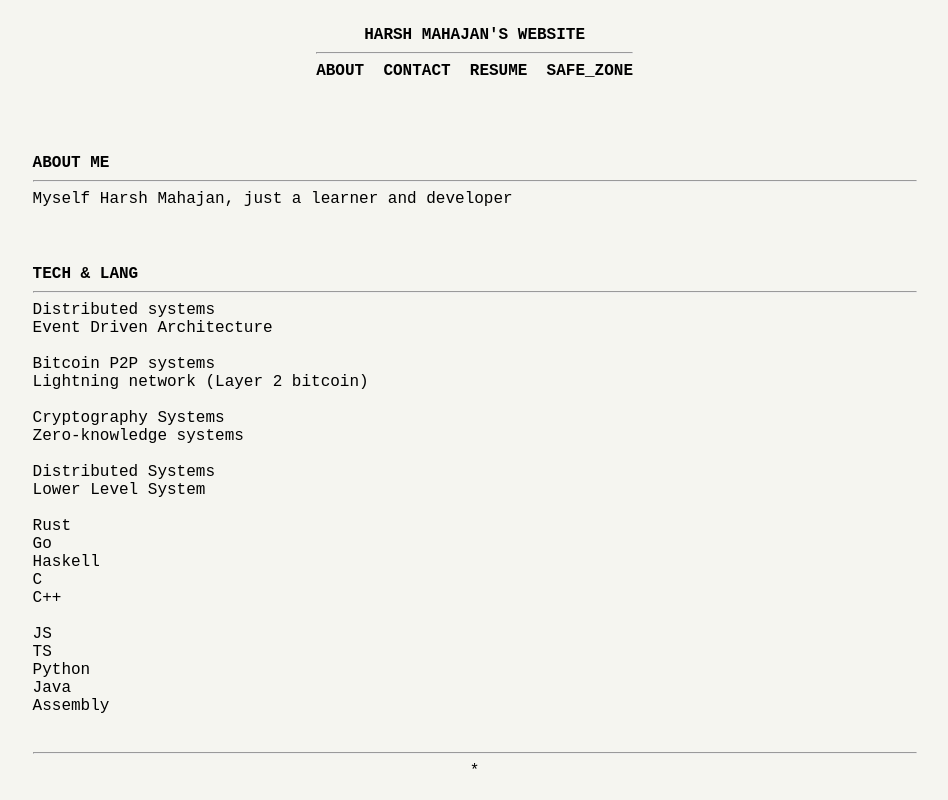
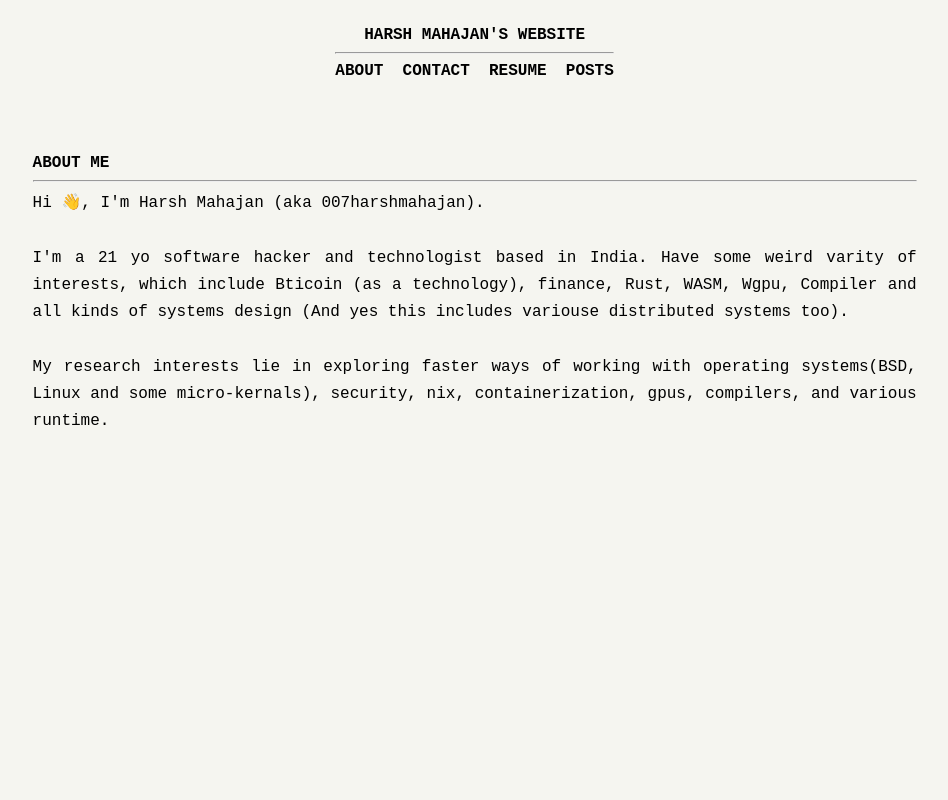
Before and after one commit to 007harshmahajan/007harshmahajan.github.io, a plain HTML site: page index.html in a window 1280 px wide. Shown: the whole page, without its empty margins (159-1107 px from the left). Drawn offline with Linux system fonts and the light colour scheme; a web font is replaced by a local one.

Commit message:
CSS improvements

```diff
--- a/index.html
+++ b/index.html
@@ -1,4 +1,3 @@
-
 <html>
 <head>
   <style type="text/css">
@@ -41,8 +40,9 @@
     }
 
     p {
-      margin-top: 0px;
-      text-align: justify;
+    margin-top: 0px;
+    text-align: justify;
+    line-height: 1.7; /* Adjust this value to your desired line spacing */
     }
     sup {
       vertical-align: 0.3em;
@@ -125,7 +125,7 @@
     <div style="display: inline-block; vertical-align:middle;">
 <a href="/" class="title"><b>HARSH MAHAJAN'S WEBSITE</b><br>
 </a><hr/><div style="text-align: justify;display: inline-block; width: 100%;">
-<a class="title" href="index.html">ABOUT</a> &nbsp;<a class="title" href="contact.html">CONTACT</a> &nbsp;<a class="title" href="https://magenta-stepha-19.tiiny.site/">RESUME</a> &nbsp;<a class="title" href="https://www.youtube.com/watch?v=dQw4w9WgXcQ">SAFE_ZONE</a></div></div>
+<a class="title" href="index.html">ABOUT</a> &nbsp;<a class="title" href="contact.html">CONTACT</a> &nbsp;<a class="title" href="https://magenta-stepha-19.tiiny.site/">RESUME</a> &nbsp;<a class="title">POSTS</a></div></div>
 </center><br><br>
 <div style="margin-bottom: 2ch;text-transform: none;">
 </div>
@@ -135,10 +135,14 @@
     }
 </style>
 <p>
-Myself Harsh Mahajan, just a learner and developer</br></br>
+  Hi 👋, I'm Harsh Mahajan (aka 007harshmahajan).<br><br>
+  I'm a 21 yo software hacker and technologist based in India.
+  Have some weird varity of interests, which include Bticoin (as a technology), finance, Rust, WASM, Wgpu, Compiler and all kinds of systems design
+  (And yes this includes variouse distributed systems too).<br><br>
+  My research interests lie in exploring faster ways of working with operating systems(BSD, Linux and some micro-kernals), security, nix, containerization, gpus, compilers, and various runtime.</br></br>
 
 </p>
-<div class='heading'>Tech & Lang</div><hr/>
+<!-- <div class='heading'>Tech & Lang</div><hr/>
 <p style="text-align: left;margin-bottom: 2ch;">
 
     Distributed systems<br>
@@ -164,7 +168,7 @@ Myself Harsh Mahajan, just a learner and developer</br></br>
     Assembly </br><br>
 
 
-</p>
+</p>                                                         -->
 
-<hr>
- <center>*
+<!-- <hr> -->
+<center>
```
Also changed, not shown: contact.html (+1 -1 lines).
